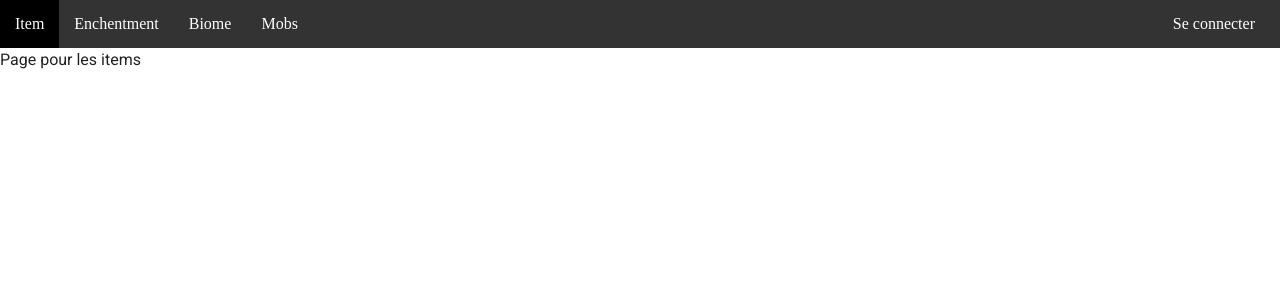
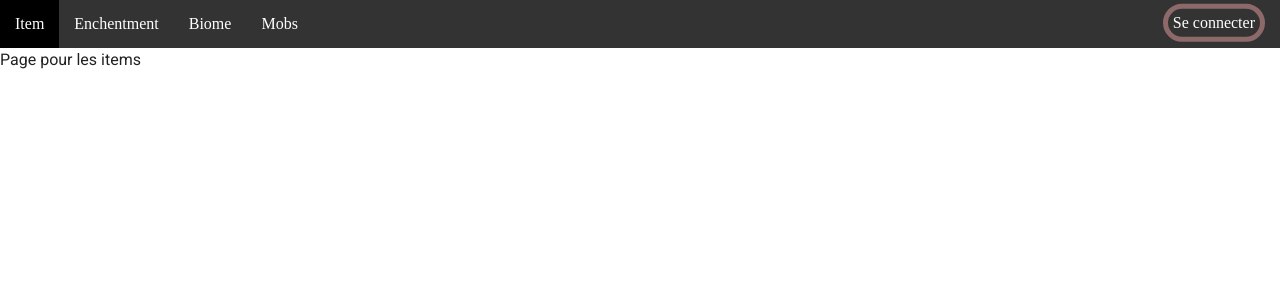
Before and after one commit to protypangel/Minecraft-VueJs, a Vue app: page / in a window 1280 px wide. Shown: the top 300 px of the page. Built offline with nearby package versions, Linux system fonts and the light colour scheme.

Commit message:
V0.1 : Amélioration du disign du menu

```diff
--- a/src/App.vue
+++ b/src/App.vue
@@ -6,7 +6,7 @@
         <li v-bind:style="styleMenuList" v-on:mouseover="hoverMenuElement(1)" v-on:mouseout="notHoverMenuElement(1)" v-on:click="changeWebContent(1)">Enchentment</li>
         <li v-bind:style="styleMenuList" v-on:mouseover="hoverMenuElement(2)" v-on:mouseout="notHoverMenuElement(2)" v-on:click="changeWebContent(2)">Biome</li>
         <li v-bind:style="styleMenuList" v-on:mouseover="hoverMenuElement(3)" v-on:mouseout="notHoverMenuElement(3)" v-on:click="changeWebContent(3)">Mobs</li>
-        <li v-bind:style="admin.MenuStyle"> {{ admin.connectedText }}</li>
+        <li v-bind:style="admin.menu_style" v-on:mouseover="hoverAdminButton()" v-on:mouseout="notHoverAdminButton()"> {{ admin.menu_text }}</li>
       </ul>
     </menu>
     <v-app>
@@ -29,48 +29,82 @@ import Mobs from './components/Mobs'
 export default {
   name: 'App',
   components: {
-    Biome,
-    Enchentment,
-    Item,
-    Mobs
+    Biome, // Differents minecraft's biom
+    Enchentment, // Differents item's enchentment
+    Item, // Different's minecraft's item
+    Mobs // Different's minecraft's mobs
   },
   data: () => ({
-    styleMenu: {
+    /* Differents style of the list's element */
+    styleMenu: { // Style of the list
       listStyleType: `none`,
       margin: `0`,
       padding: `0`,
       overflow: `hidden`,
       backgroundColor: `#333333`
     },
-    styleMenuList: {
+    styleMenuList: { // Style of list's element
       float: `left`,
       color: `white`,
       padding: `15px`,
       cursor: `pointer`,
       userSelect: `none`
     },
-    admin: {
-      MenuStyle: {
+    /* */
+    admin: { // Button Admin (Style, Text, Animate)
+      menu_style: { // Style of it
         float: `right`,
-        padding: `15px`,
-        paddingRight: `25px`,
+        padding: `5px`,
         color: `white`,
         cursor: `pointer`,
-        userSelect: `none`
+        userSelect: `none`,
+        borderRadius: `30px`,
+        border: `5px solid rgba(142,105,105,1)`,
+        backgroundColor: `rgba(142,105,105,0)`,
+        transform: `translate(0px, 10%)`,
+        marginRight: `15px`
       },
-      connectedText: `Se connecter`
+      menu_text: `Se connecter`, // Text
+      /* Animate it */
+      animateButtonRGBA: 0,
+      animatePossitive: true,
+      intervalID: 0,
+      intervalIDTime: 1000.0 / 15.0
+      /* */
     },
-    webConponentWatch: 0
+    webConponentWatch: 0 // What's component need to be watch 0:Item, 1:Enchentment, 2:Biome, 3:Mobs
   }),
   methods: {
-    hoverMenuElement: function (element) {
+    hoverMenuElement: function (element) { // Change the pointing list's element's backgroundColor into black
       document.getElementById(`menu`).childNodes[0].childNodes[element].style.backgroundColor = `black`
     },
-    notHoverMenuElement: function (element) {
+    notHoverMenuElement: function (element) { // Change the last pointing list's element's backgroundColor into nothing
       document.getElementById(`menu`).childNodes[0].childNodes[element].style.backgroundColor = ``
     },
-    changeWebContent: function (element) {
+    changeWebContent: function (element) { // Change the components who need to be watch
       this.webConponentWatch = element
+    },
+    hoverAdminButton: function () { // Change the admin's button's backgroundColor when i'm pointing it
+      this.admin.intervalID = setInterval(this.hoverAdminButtonInterval, this.admin.intervalIDTime)
+    },
+    hoverAdminButtonInterval: function () { // Change the admin's button's backgroundColor
+      /* variate color's alpha: [0;0.75] */
+      if (this.admin.animateButtonRGBA >= 0.75) {
+        this.admin.animatePossitive = false
+      } else if (this.admin.animateButtonRGBA <= 0) {
+        this.admin.animatePossitive = true
+      }
+      /* Positif is add, Negative to take off */
+      if (this.admin.animatePossitive) {
+        this.admin.animateButtonRGBA += 0.025
+      } else {
+        this.admin.animateButtonRGBA -= 0.025
+      }
+      /* */
+      this.admin.menu_style.backgroundColor = `rgba(142,105,105,` + this.admin.animateButtonRGBA + `)` // Change the backgroundColor
+    },
+    notHoverAdminButton: function () { // Delete the last animate of admin's button
+      clearInterval(this.admin.intervalID)
     }
   }
 }
```
